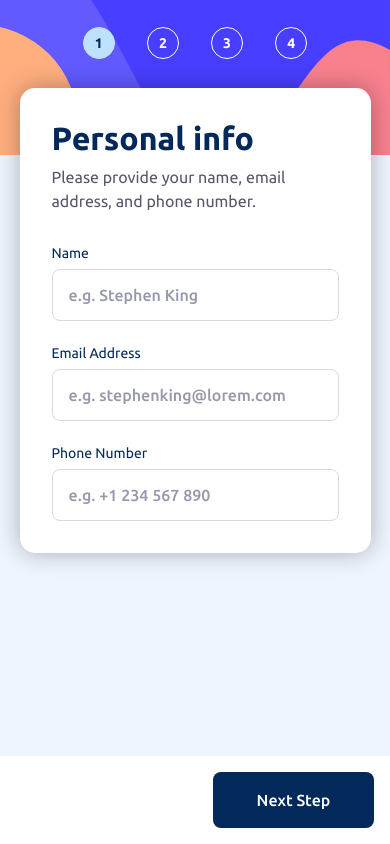
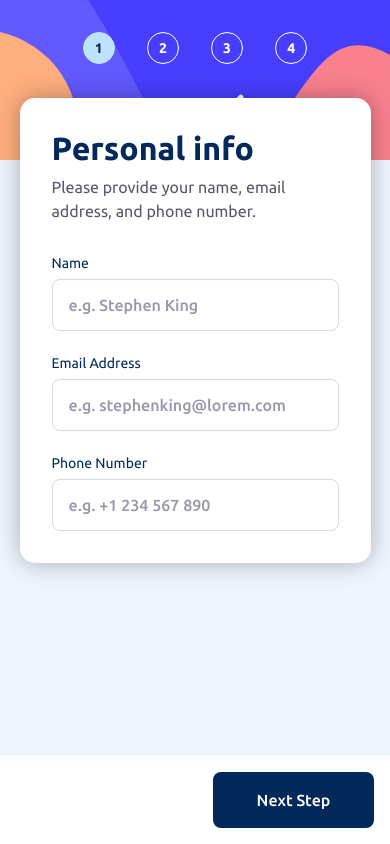
Before and after one commit to noamguterman/multi-step-form, a plain HTML site: page index.html in a window 390 px wide. Drawn offline with Linux system fonts and the light colour scheme.

Commit message:
v1.1.1 Refactor layout styles for improved positioning and responsiveness

```diff
--- a/styles.css
+++ b/styles.css
@@ -68,10 +68,6 @@ input {
 
 .is-hidden {
     display: none;
-}
-
-html {
-    background-color: var(--white);
 }
 
 body {
@@ -549,12 +545,12 @@ form section p {
         width: 100%;
         height: 15em;
         padding-top: 1em;
-        position: absolute;
-        top: -5px;
+        position: fixed;
+        top: 0;
     }
     form {
         position: relative;
-        margin-top: 9em;
+        margin-top: 7em;
         width: 90%;
         min-height: min-content;
         height: auto;
@@ -596,6 +592,8 @@ form section p {
         width: 100%;
         padding: 1em;
         background-color: var(--white);
+        position: fixed;
+        bottom: 0;
     }
     .btn {
         width: 45%;
@@ -618,7 +616,7 @@ form section p {
         display: none;
     }
     form {
-        margin-top: 5.5em;
+        margin-top: 3.5em;
     }
     #plan #plans {
         flex-direction: column;
```
